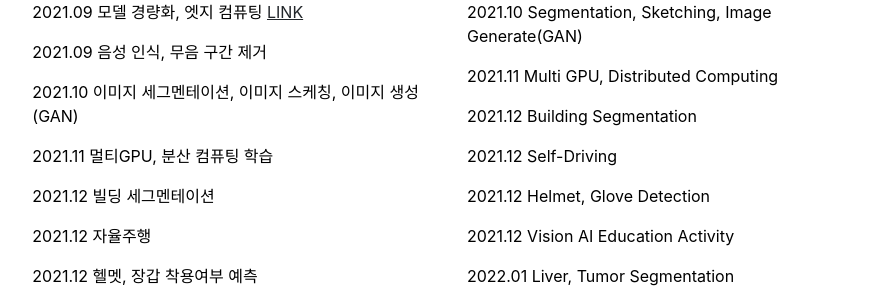
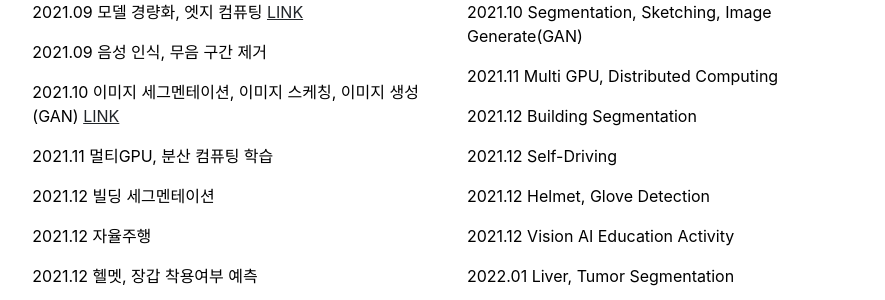
Before and after one commit to HyeongminMoon/HyeongminMoon.github.io, a Jekyll site: the page built from index.md, in a window 1280 px wide and 900 px high, scrolled down 1057 px. Shown: the part 154-454 px from the top of the window, without its empty margins (197-1082 px from the left). Built offline with Jekyll 4.4.1, drawn with Linux system fonts in a browser that asks for light colours.

Commit message:
Update publications.html

```diff
--- a/_includes/publications.html
+++ b/_includes/publications.html
@@ -22,7 +22,7 @@
         <p>- 창의융합설계 데모데이 우수상 수상</p>
         <p>2021.09 모델 경량화, 엣지 컴퓨팅 <a style="color:blue" href="https://hyeongminmoon.github.io/tfjs_Edge-computing-by-inference-AImodel-on-WebGL/"> LINK</a></p>
         <p>2021.09 음성 인식, 무음 구간 제거</p>
-        <p>2021.10 이미지 세그멘테이션, 이미지 스케칭, 이미지 생성(GAN)</p>
+        <p>2021.10 이미지 세그멘테이션, 이미지 스케칭, 이미지 생성(GAN) <a style="color:blue" href="https://hyeongminmoon.github.io/U-2-Net_portrait_sketch/"> LINK</a></p>
         <p>2021.11 멀티GPU, 분산 컴퓨팅 학습</p>
         <p>2021.12 빌딩 세그멘테이션</p>
         <p>2021.12 자율주행</p>
```
